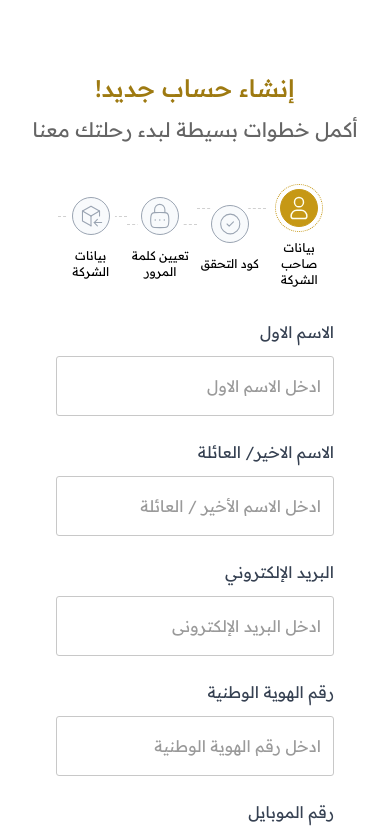
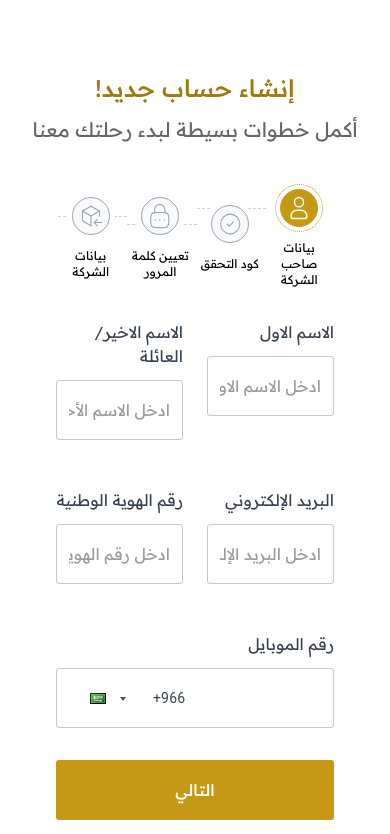
Before and after one commit to PassantYasser/ZE-dashboard, a Next.js app: page /Auth/Signup/Company in a window 390 px wide. Shown: the top 834 px of the page. Built offline with nearby package versions, Linux system fonts and the light colour scheme.

Commit message:
enhance owner information form responsiveness and spacing

```diff
--- a/src/app/Auth/Signup/Company/OwnerInformation/page.jsx
+++ b/src/app/Auth/Signup/Company/OwnerInformation/page.jsx
@@ -10,7 +10,8 @@ function OwnerInformationPage({ onNext, onPrev, currentStep, steps }) {
   const { t } = useTranslation();
   return (
     <>
-      <form className="flex flex-col mt-8 ">
+      <form className="grid grid-cols-2 gap-6 lg1:grid-cols-1 lg1:gap-0  mt-8 ">
+        <div className="flex flex-col">
           <label className="text-[#364152] text-base font-normal mb-3">
             {t("First Name")}
           </label>
@@ -19,7 +20,9 @@ function OwnerInformationPage({ onNext, onPrev, currentStep, steps }) {
             className=" h-15 p-3 mb-6 border border-[#C8C8C8] rounded-[3px] placeholder-[#9A9A9A]"
             placeholder={t('Enter first name')}
           />
+        </div>
 
+        <div className="flex flex-col">
           <label className="text-[#364152] text-base font-normal mb-3">
             {t("Last Name")}/ {t("Family Name")}{" "}
           </label>
@@ -28,7 +31,9 @@ function OwnerInformationPage({ onNext, onPrev, currentStep, steps }) {
             className=" h-15 p-3 mb-6 border border-[#C8C8C8] rounded-[3px] placeholder-[#9A9A9A]"
             placeholder={t('Enter last name/family name')}
           />
+        </div>
 
+        <div className="flex flex-col">
           <label className="text-[#364152] text-base font-normal mb-3">
             {t("Email")}
           </label>
@@ -37,8 +42,10 @@ function OwnerInformationPage({ onNext, onPrev, currentStep, steps }) {
             className=" h-15 p-3 mb-6 border border-[#C8C8C8] rounded-[3px] placeholder-[#9A9A9A]"
             placeholder={t('Enter your email')}
           />
+        </div>
 
 
+        <div className="flex flex-col">
           <label className="text-[#364152] text-base font-normal mb-3">
             {t("National ID number")}
           </label>
@@ -47,7 +54,9 @@ function OwnerInformationPage({ onNext, onPrev, currentStep, steps }) {
             className=" h-15 p-3 mb-6 border border-[#C8C8C8] rounded-[3px] placeholder-[#9A9A9A]"
             placeholder={t('Enter your national ID number')}
           />
+        </div>
 
+        <div className="flex flex-col col-span-2 lg1:col-span-1">
           <label className="text-[#364152] text-base font-normal mb-3 block">
             {t("Mobile number")}
           </label>
@@ -60,6 +69,7 @@ function OwnerInformationPage({ onNext, onPrev, currentStep, steps }) {
             buttonClass="!absolute !left-0 !top-0 !h-full !px-3 !flex !items-center !gap-2 !bg-transparent !border-0"
             dropdownClass="!text-[#364152] !border "
           />
+          </div>
         </div>
 
       </form>
```
Lines whose indentation alone changed are shown as unchanged.
